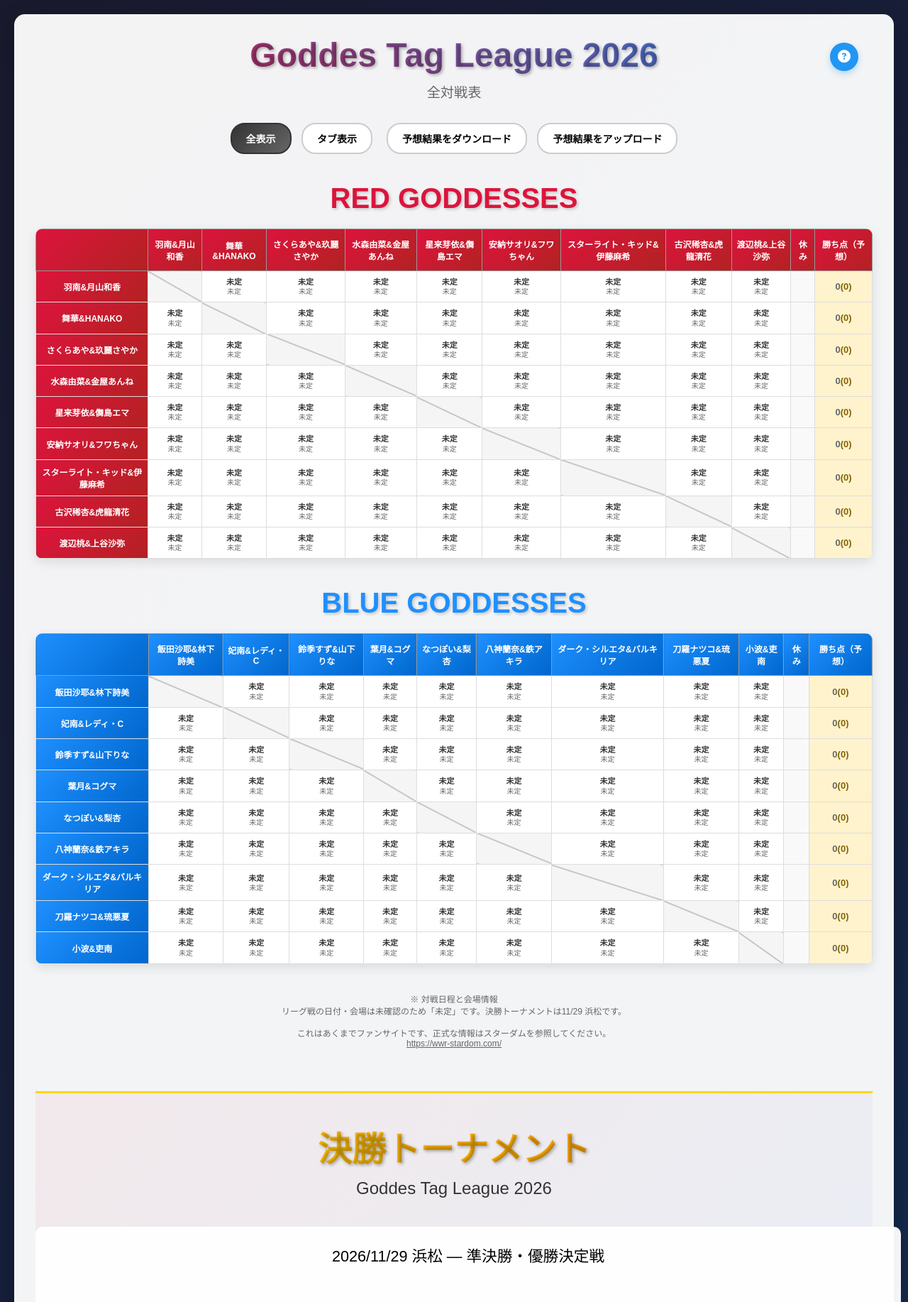
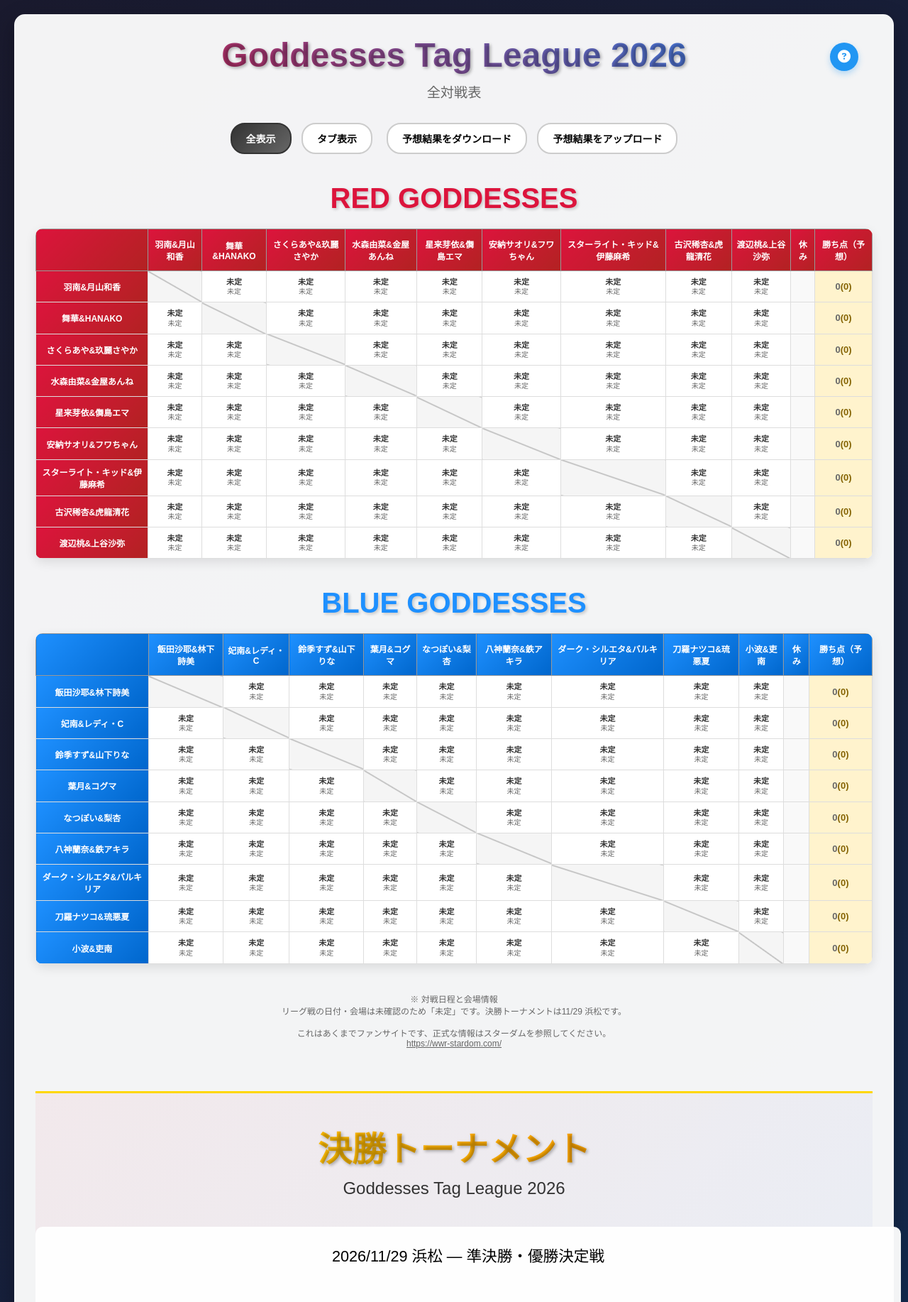
Before and after one commit to nakawankuma/GoddessesLeague2026Evaluation, a website: page docs/index.html in a window 1280 px wide. Shown: the top 1834 px of the page at 71% size. Drawn offline with Linux system fonts and the light colour scheme.

Commit message:
Goddessesの表記をREADMEと画面とパッケージ情報で統一

```diff
--- a/docs/index.html
+++ b/docs/index.html
@@ -3,14 +3,14 @@
 <head>
     <meta charset="UTF-8">
     <meta name="viewport" content="width=device-width, initial-scale=1.0">
-    <title>Goddes Tag League 2026 - 全対戦表</title>
+    <title>Goddesses Tag League 2026 - 全対戦表</title>
     <link rel="stylesheet" href="https://cdnjs.cloudflare.com/ajax/libs/font-awesome/6.5.2/css/all.min.css" integrity="sha512-SnH5WK+bZxgPHs44uWIX+LLJAJ9/2PkPKZ5QiAj6Ta86w+fsb2TkcmfRyVX3pBnMFcV7oQPJkl9QevSCWr3W6A==" crossorigin="anonymous" referrerpolicy="no-referrer">
     <link rel="stylesheet" href="style.css">
 </head>
 <body>
     <div class="container">
         <div class="header">
-            <div class="main-title">Goddes Tag League 2026</div>
+            <div class="main-title">Goddesses Tag League 2026</div>
             <div class="subtitle">全対戦表</div>
             <button type="button" aria-label="使い方" id="help-btn" class="help-button" title="使い方"><i class="fa-solid fa-question-circle"></i></button>
         </div>
@@ -52,7 +52,7 @@
         <div class="tournament-section">
             <div class="tournament-header">
                 <div class="tournament-title">決勝トーナメント</div>
-                <div class="tournament-subtitle">Goddes Tag League 2026</div>
+                <div class="tournament-subtitle">Goddesses Tag League 2026</div>
             </div>
 
 
--- a/docs/package.json
+++ b/docs/package.json
@@ -1,7 +1,7 @@
 {
-  "name": "goddes-tag-league-2026-evaluation-tool",
+  "name": "goddesses-tag-league-2026-evaluation-tool",
   "version": "1.0.0",
-  "description": "Goddes Tag League 2026 Evaluation Tool",
+  "description": "Goddesses Tag League 2026 Evaluation Tool",
   "main": "index.html",
   "scripts": {
     "test": "node --test season2026.test.cjs security.test.cjs",
@@ -21,7 +21,7 @@
     "tournament",
     "bracket",
     "wrestling",
-    "goddes-tag-league"
+    "goddesses-tag-league"
   ],
   "author": "",
   "license": "MIT"
```
Also changed, not shown: README.md.
